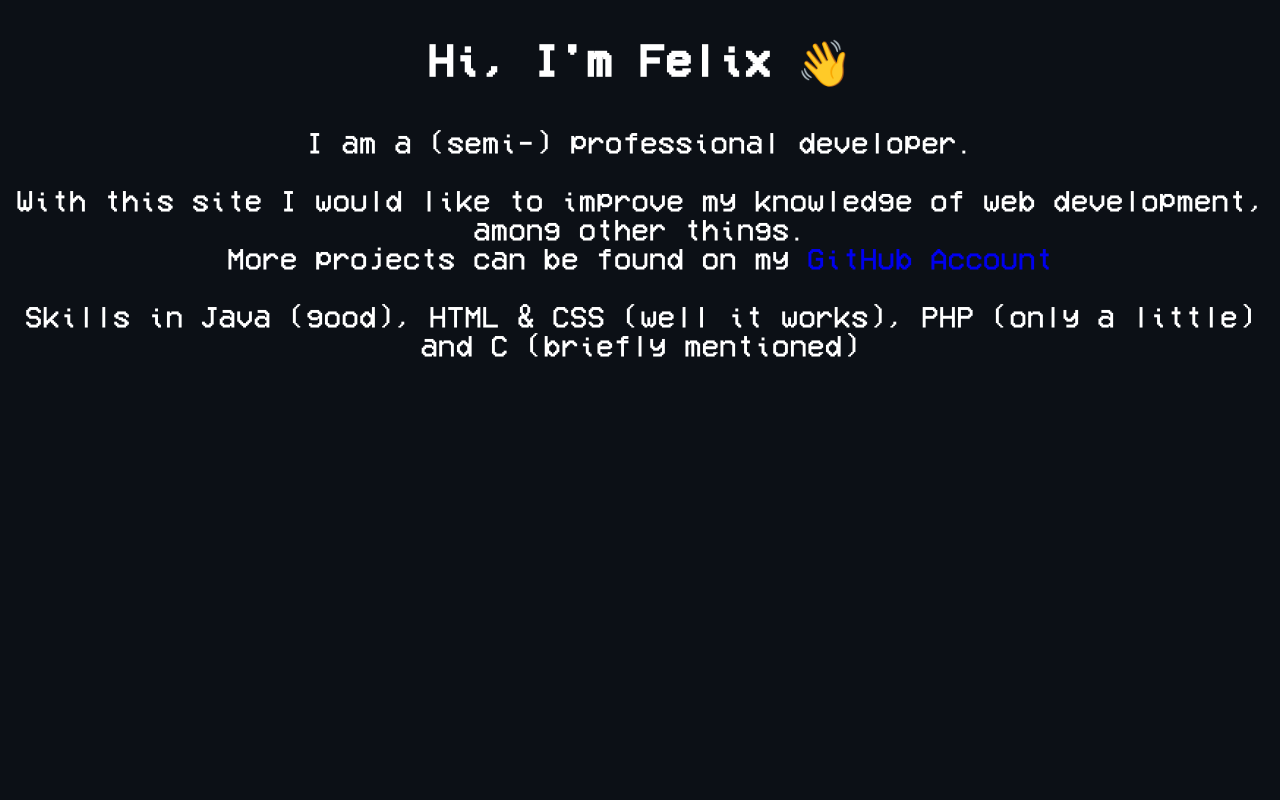
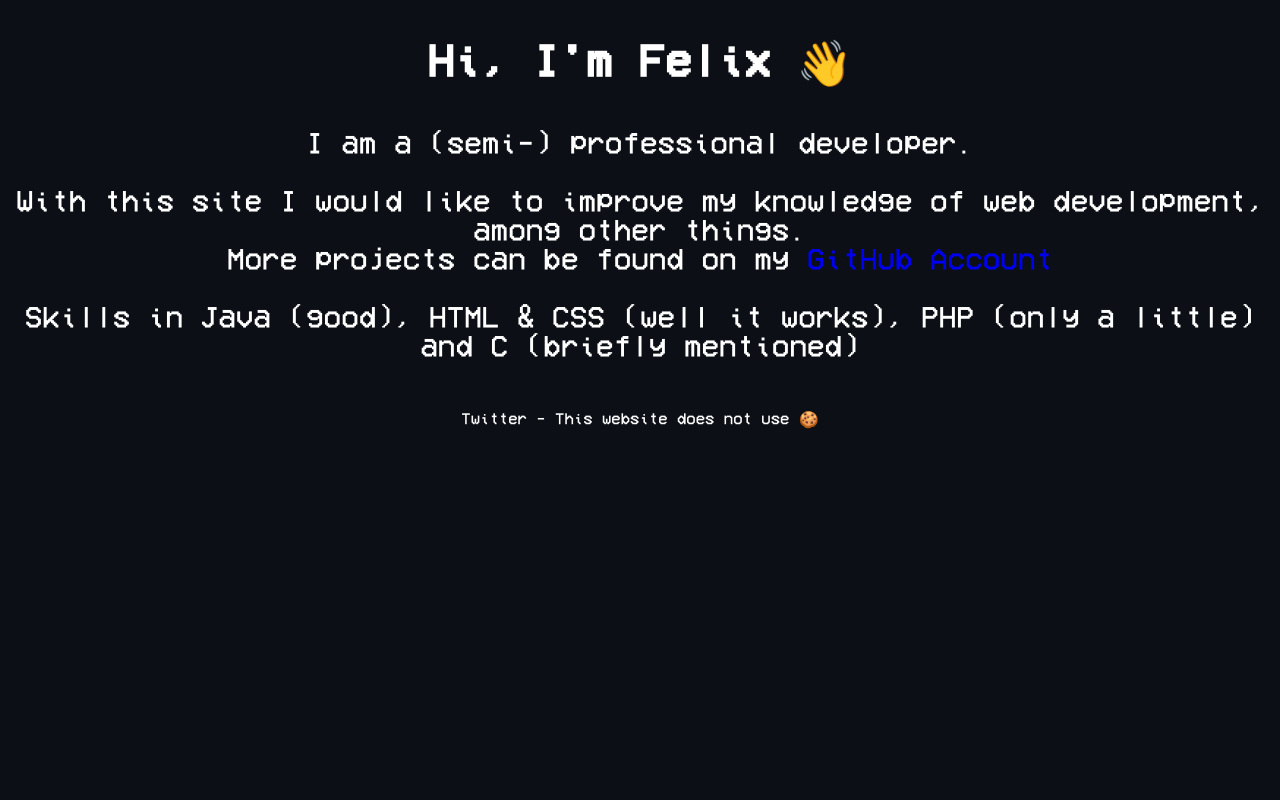
Before and after one commit to thisisfel1x/thisisfel1x.github.io, a plain HTML site: page docs/index.html in a window 1280 px wide. Shown: the top 800 px of the page. Drawn offline with Linux system fonts and the light colour scheme.

Commit message:
Fixed footer

```diff
--- a/docs/style.css
+++ b/docs/style.css
@@ -37,8 +37,7 @@ footer {
     clear: both;
     position: relative;
     height: 200px;
-    font-size: 25px;
-    margin-top: 50%;
+    margin-top: 50px;
 }
 
 footer a {
```
